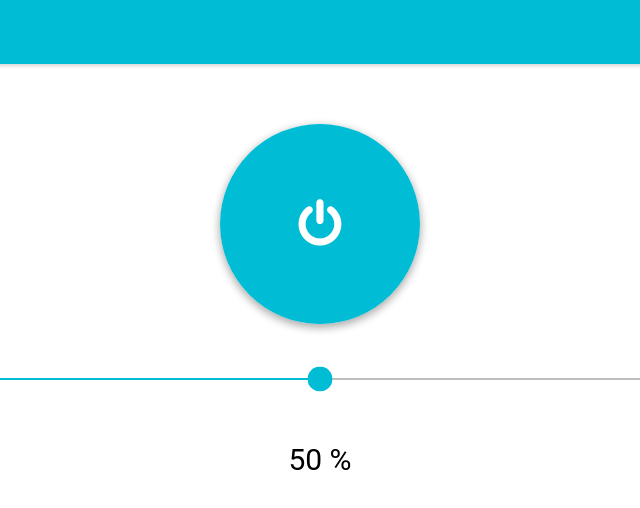
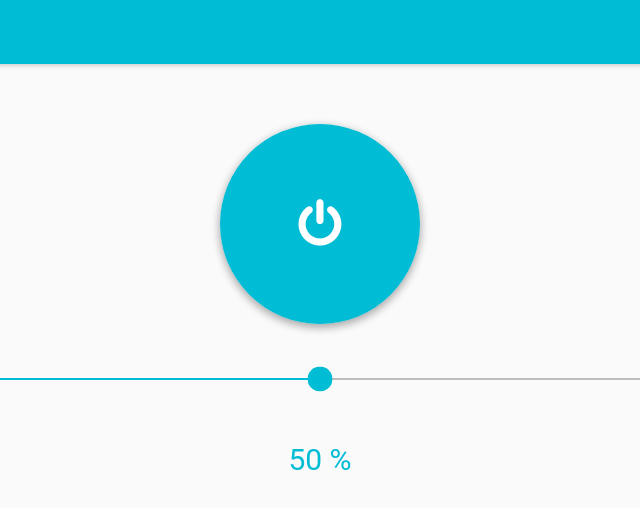
Before and after one commit to jychen129/lightcontroller, a plain HTML site: page index.html in a window 1280 px wide. Shown: the full height of the page, 320-960 px from the left. Drawn offline with Linux system fonts and the light colour scheme.

Commit message:
update index.html

```diff
--- a/index.html
+++ b/index.html
@@ -1 +1 @@
-<!DOCTYPE html><html lang="en"><head><meta charset="utf-8"><meta name="viewport" content="width=device-width,initial-scale=1"><link rel="shortcut icon" href="/lightcontroller/favicon.ico"><link href="//cdn.bootcss.com/font-awesome/4.7.0/css/font-awesome.min.css" rel="stylesheet"><link href="//fonts.googleapis.com/icon?family=Material+Icons" rel="stylesheet"><title>React App</title><link href="/lightcontroller/static/css/main.69dcc56b.css" rel="stylesheet"></head><body><div id="root"></div><script type="text/javascript" src="/lightcontroller/static/js/main.9c7be3a7.js"></script></body><script>document.getElementById("root").addEventListener("touchmove",function(e){e.preventDefault()})</script></html>
+<!DOCTYPE html><html lang="en"><head><meta charset="utf-8"><meta name="viewport" content="width=device-width,initial-scale=1"><link rel="shortcut icon" href="/lightcontroller/favicon.ico"><link href="//cdn.bootcss.com/font-awesome/4.7.0/css/font-awesome.min.css" rel="stylesheet"><link href="//fonts.googleapis.com/icon?family=Material+Icons" rel="stylesheet"><title>React App</title><link href="/lightcontroller/static/css/main.b5fcde8e.css" rel="stylesheet"></head><body><div id="root"></div><script type="text/javascript" src="/lightcontroller/static/js/main.48b0bb92.js"></script></body><script>document.getElementById("root").addEventListener("touchmove",function(e){e.preventDefault()})</script></html>
```
